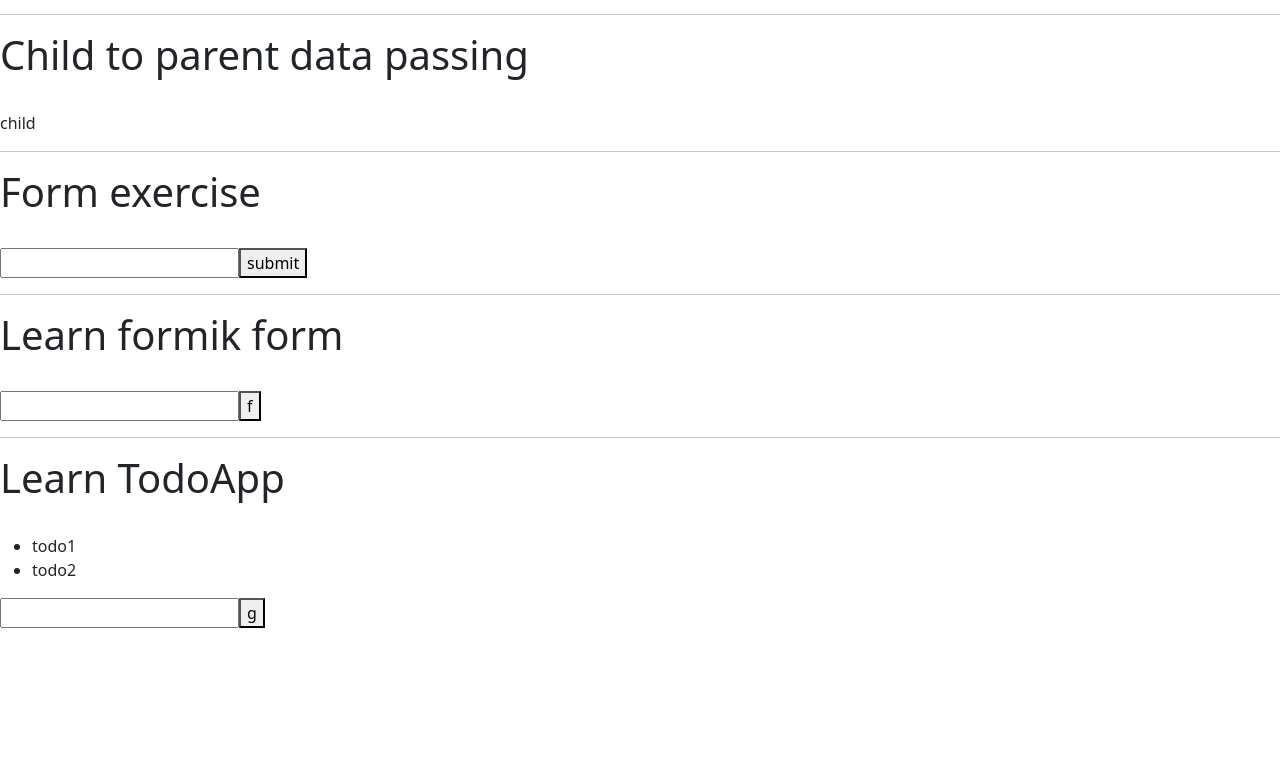
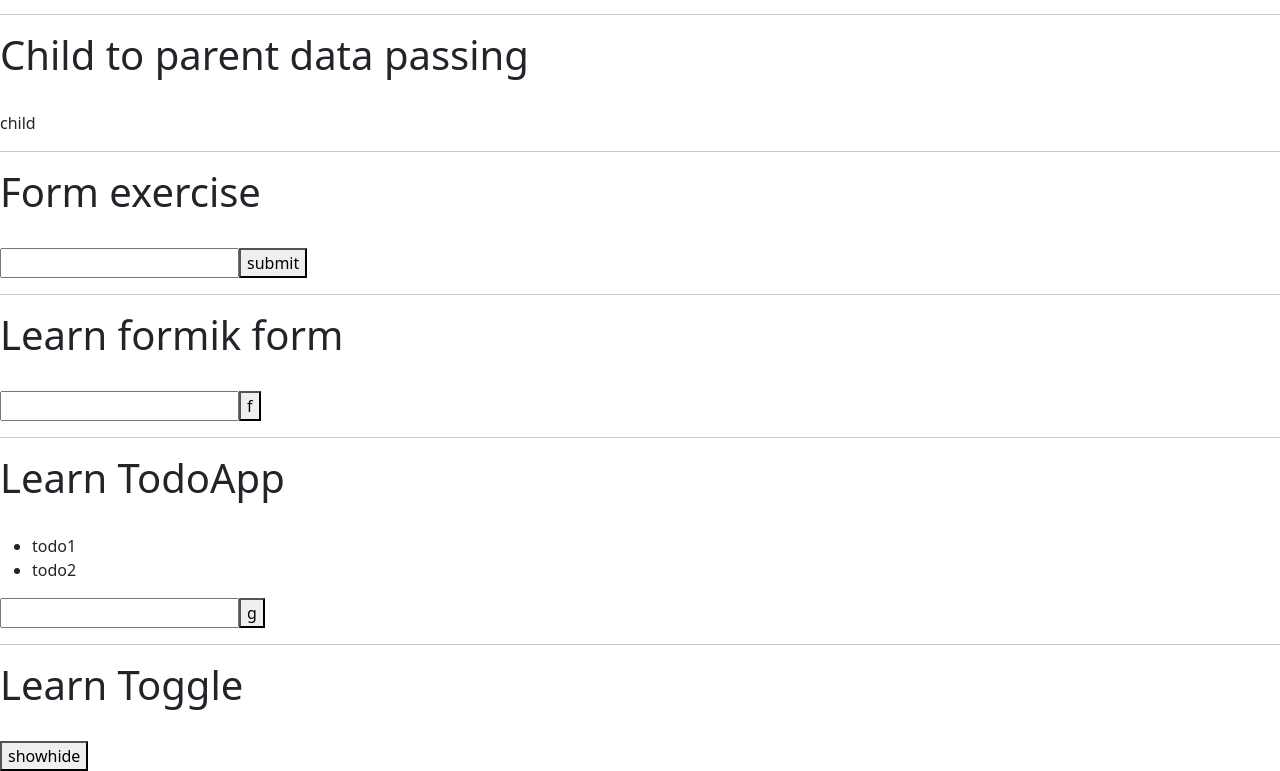
Before and after one commit to samiopenmail/practise_react, a React (Create React App) app: page / in a window 1280 px wide. Shown: the part 1509-2280 px from the top of the page. Before the commit the page ends 2137 px from the top, so only its background shows below. Built offline with nearby package versions, Linux system fonts and the light colour scheme.

Commit message:
04toggle learned

```diff
--- a/src/App.js
+++ b/src/App.js
@@ -10,6 +10,8 @@ import Form3exercise from "./components/formlearn/Form3exercise";
 import Formikform from "./components/formlearn/formikform";
 //Todo app
 import TodoHome from "./components/Todo/TodoHome";
+//P04Toggle
+import P04Toggle from "./components/P04Toggle/P04Toggle";
 function App(){
 // Addred from pc
 const handleChildData=(e)=>{
@@ -36,6 +38,8 @@ const handleChildData=(e)=>{
     <Formikform/>
     <hr/><h1>Learn TodoApp</h1><br/>
     <TodoHome/>
+    <hr/><h1>Learn Toggle</h1><br/>
+    <P04Toggle/>
 
 
     </div>
--- /dev/null
+++ b/src/components/P04Toggle/P04Toggle.js
@@ -0,0 +1,16 @@
+import React, { useState } from 'react'
+
+const P04Toggle = () => {
+    const [toggle,SetToggle]=useState(false);
+  return (
+    <div>
+        {toggle && (<p>lorem30 text</p>)}
+
+
+        {console.log(toggle)}
+        <button onClick={()=>{SetToggle(!toggle)}}>showhide</button>
+    </div>
+  )
+}
+
+export default P04Toggle
```
